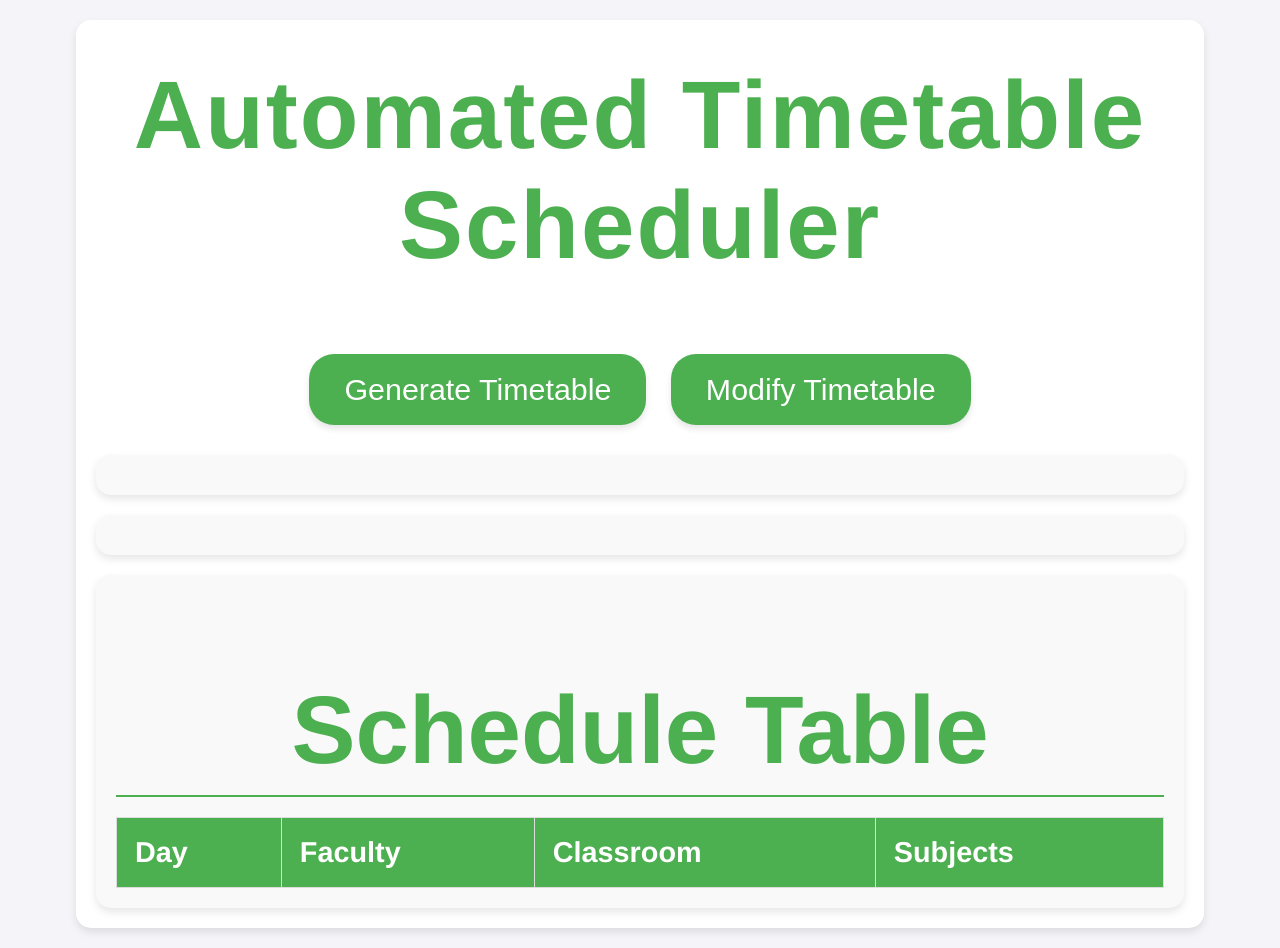
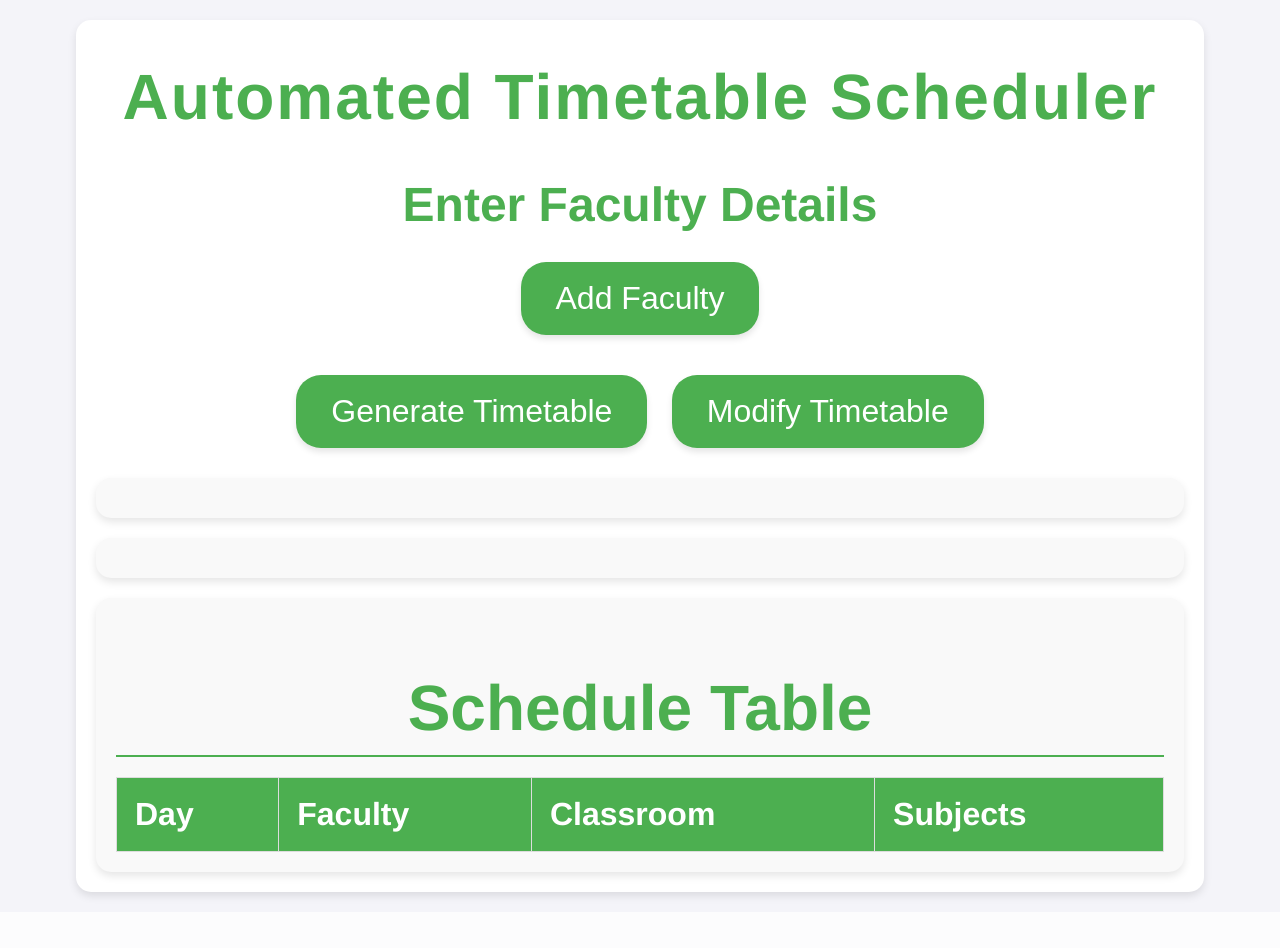
Before and after one commit to 777iamankit/Automated-Timetable-Scheduling, a Flask app: page / in a window 1280 px wide. After the commit the page ends 912 px from the top, so only its background shows below. Run offline with Flask 3, Linux system fonts and the light colour scheme; lists and menus that the app fills with data are empty.

Commit message:
add facluty feature:

```diff
--- a/app.py
+++ b/app.py
@@ -12,22 +12,8 @@ faculty_collection = db['faculty']
 timetable_collection = db['timetable']
 classroom_collection = db['classrooms']
 
-# Sample data for faculty availability (this should be stored in MongoDB)
-faculty_availability = {
-    'Professor A': ['Mon', 'Wed', 'Fri'],
-    'Professor B': ['Tue', 'Thu'],
-    'Professor C': ['Mon', 'Tue', 'Wed', 'Thu', 'Fri']
-}
-
 # Sample data for classrooms
 classrooms = ['Room 101', 'Room 102', 'Room 103', 'Room 104', 'Room 105']
-
-# Insert sample data into MongoDB
-for faculty, availability in faculty_availability.items():
-    faculty_collection.insert_one({'name': faculty, 'availability': availability})
-
-for classroom in classrooms:
-    classroom_collection.insert_one({'name': classroom})
 
 @app.route('/')
 def index():
@@ -35,10 +21,9 @@ def index():
 
 @app.route('/generate_timetable', methods=['POST'])
 def generate_timetable():
-    # Get faculty availability from MongoDB
-    faculty_availability = {}
-    for faculty in faculty_collection.find():
-        faculty_availability[faculty['name']] = faculty['availability']
+    # Get faculty names and availability from the request
+    faculty_data = request.json.get('faculty', [])
+    faculty_availability = {faculty['name']: faculty['availability'] for faculty in faculty_data}
 
     # Get classrooms from MongoDB
     classrooms = [classroom['name'] for classroom in classroom_collection.find()]
--- a/static/style.css
+++ b/static/style.css
@@ -10,7 +11,7 @@ h1 {
   text-align: center;
   margin-top: 20px;
   color: #4CAF50;
-  font-size: 6em;
+  font-size: 4em; /* Increased font size */
   letter-spacing: 2px;
 }
 
@@ -34,7 +35,7 @@ button {
   color: white;
   border: none;
   padding: 18px 35px;
-  font-size: 1.9em;
+  font-size: 2em; /* Increased font size */
   cursor: pointer;
   border-radius: 25px;
   margin: 10px;
@@ -51,6 +52,38 @@ button:active {
   transform: translateY(0);
 }
 
+#faculty-input {
+  margin-bottom: 20px;
+}
+
+#faculty-input h2 {
+  font-size: 3em; /* Increased font size */
+  color: #4CAF50;
+  margin-bottom: 20px;
+}
+
+.faculty-input {
+  margin-bottom: 15px;
+}
+
+.faculty-input input[type="text"] {
+  width: calc(100% - 22px);
+  padding: 15px;
+  font-size: 1.8em; /* Increased font size */
+  margin-bottom: 10px;
+  border: 2px solid #ccc;
+  border-radius: 10px;
+}
+
+.faculty-input select {
+  width: 100%;
+  padding: 15px;
+  font-size: 1.8em; /* Increased font size */
+  border: 2px solid #ccc;
+  border-radius: 10px;
+  height: auto;
+}
+
 #timetable {
   margin-top: 20px;
   background-color: #f9f9f9;
@@ -95,7 +128,7 @@ button:active {
   border-bottom: 2px solid #4CAF50;
   padding-bottom: 10px;
   margin-bottom: 20px;
-  font-size: 6em;
+  font-size: 4em; /* Increased font size */
 }
 
 #schedule-table {
@@ -108,13 +141,13 @@ button:active {
   border: 1px solid #ddd;
   padding: 18px;
   text-align: left;
-  font-size: 1.8em;
+  font-size: 2em; /* Increased font size */
 }
 
 #schedule-table th {
   background-color: #4CAF50;
   color: white;
-  font-size: 1.8em;
+  font-size: 2em; /* Increased font size */
 }
 
 #schedule-table tr:nth-child(even) {
--- a/templates/index.html
+++ b/templates/index.html
@@ -10,6 +10,13 @@
 <body>
     <div class="container">
         <h1>Automated Timetable Scheduler</h1>
+        <div id="faculty-input">
+            <h2>Enter Faculty Details</h2>
+            <div id="faculty-list">
+                <!-- Faculty input fields will be dynamically inserted here -->
+            </div>
+            <button id="add-faculty">Add Faculty</button>
+        </div>
         <button id="generate-timetable">Generate Timetable</button>
         <button id="modify-timetable">Modify Timetable</button>
         <div id="timetable"></div>
@@ -33,9 +40,39 @@
     </div>
 
     <script>
+        document.getElementById('add-faculty').addEventListener('click', function() {
+            const facultyList = document.getElementById('faculty-list');
+            const div = document.createElement('div');
+            div.classList.add('faculty-input');
+            div.innerHTML = `
+                <input type="text" placeholder="Faculty Name" required>
+                <select multiple required>
+                    <option value="Mon">Monday</option>
+                    <option value="Tue">Tuesday</option>
+                    <option value="Wed">Wednesday</option>
+                    <option value="Thu">Thursday</option>
+                    <option value="Fri">Friday</option>
+                </select>
+            `;
+            facultyList.appendChild(div);
+        });
+
         document.getElementById('generate-timetable').addEventListener('click', function() {
+            const facultyInputs = document.querySelectorAll('.faculty-input');
+            const facultyData = [];
+
+            facultyInputs.forEach(input => {
+                const name = input.querySelector('input').value;
+                const availability = Array.from(input.querySelector('select').selectedOptions).map(option => option.value);
+                facultyData.push({ name, availability });
+            });
+
             fetch('/generate_timetable', {
-                method: 'POST'
+                method: 'POST',
+                headers: {
+                    'Content-Type': 'application/json'
+                },
+                body: JSON.stringify({ faculty: facultyData })
             })
             .then(response => response.json())
             .then(data => {
```
Also changed, not shown: other parts of static/style.css (+5 -67 lines), static/performance_chart.png.
